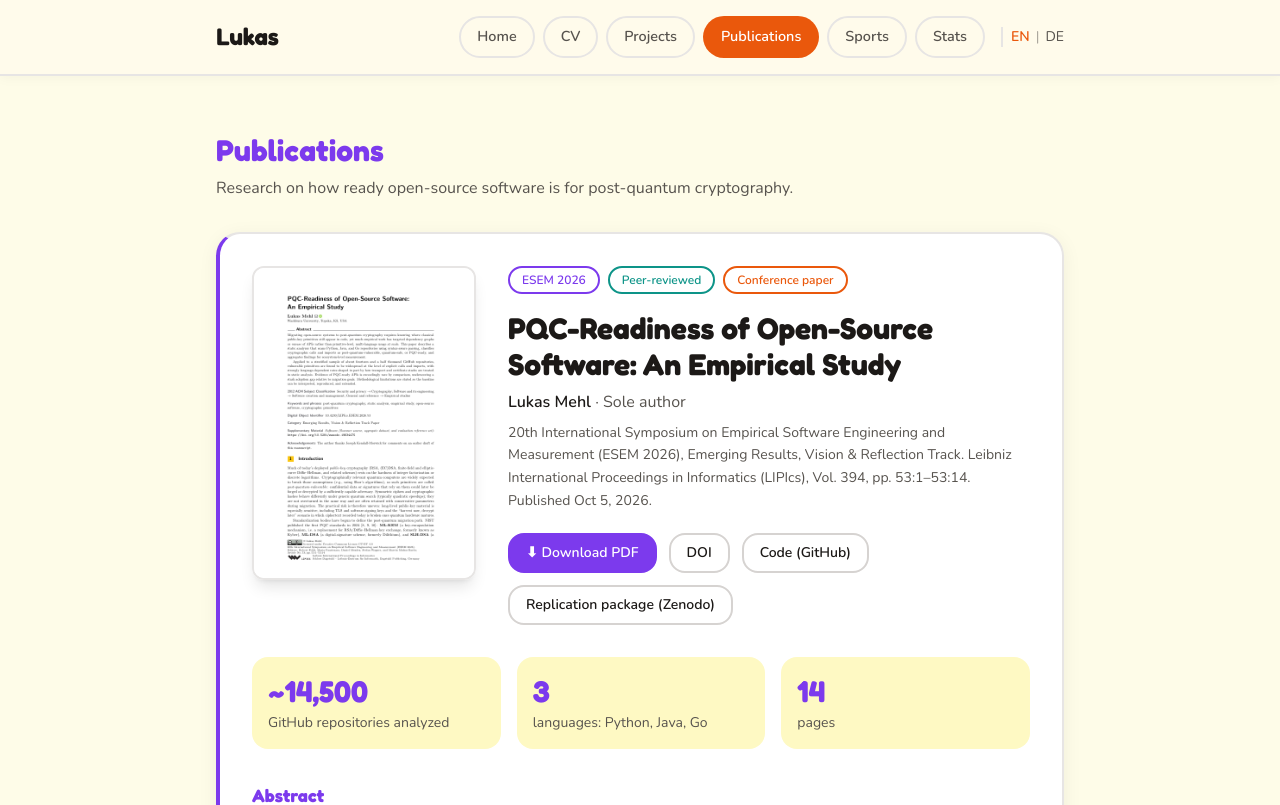
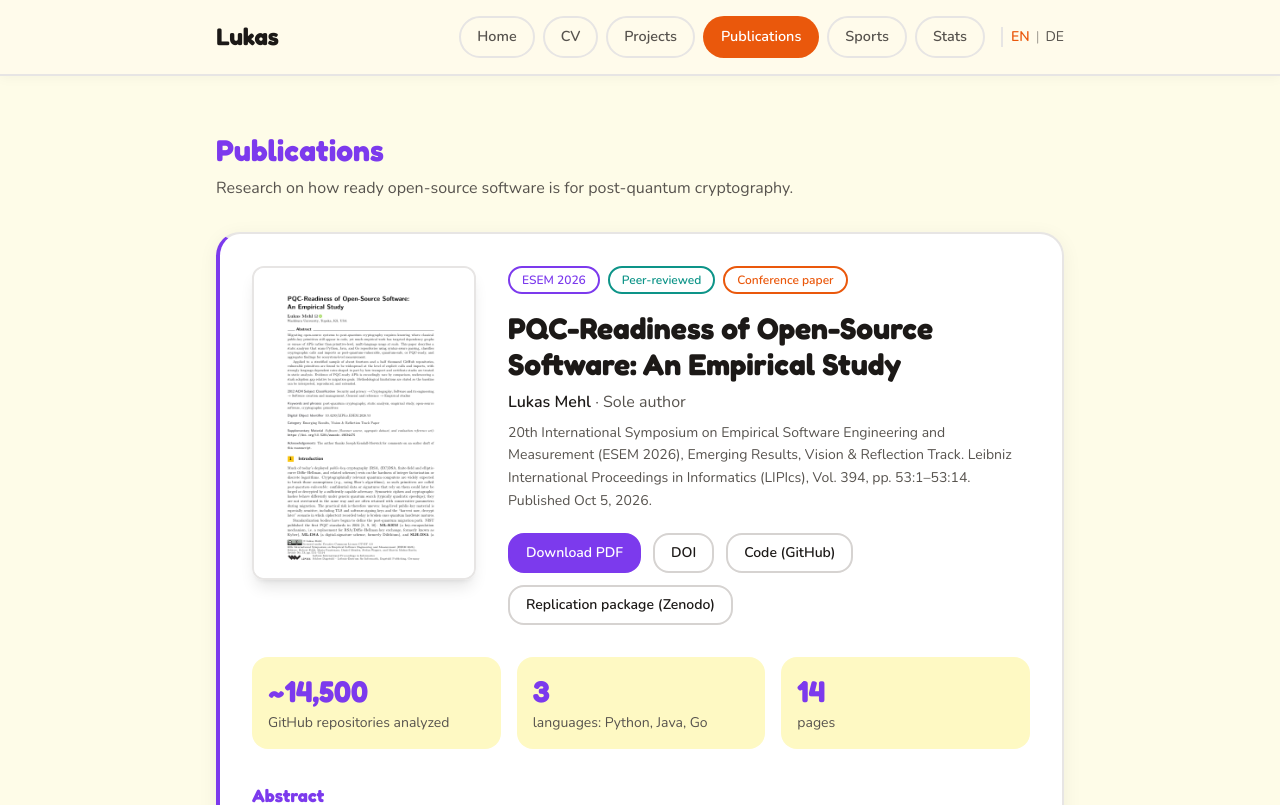
Before and after one commit to Lxkasmehl/Portfolio, a Next.js app: page /publications in a window 1280 px wide. Shown: the top 805 px of the page. Built offline with nearby package versions, Linux system fonts and the light colour scheme.

Commit message:
Remove emoji from PDF download button
Co-Authored-By: Claude Opus 5.5 <noreply@anthropic.com>

```diff
--- a/components/PublicationsContent.tsx
+++ b/components/PublicationsContent.tsx
@@ -117,7 +117,7 @@ function PaperCard({ pub }: { pub: Publication }) {
 
           <div className="flex flex-wrap gap-3 mt-5">
             <ActionLink href={pub.pdf} primary download>
-              ⬇ {c.downloadPdf}
+              {c.downloadPdf}
             </ActionLink>
             <ActionLink href={`https://doi.org/${pub.doi}`}>{c.doi}</ActionLink>
             {pub.code && <ActionLink href={pub.code}>{c.code}</ActionLink>}
```
